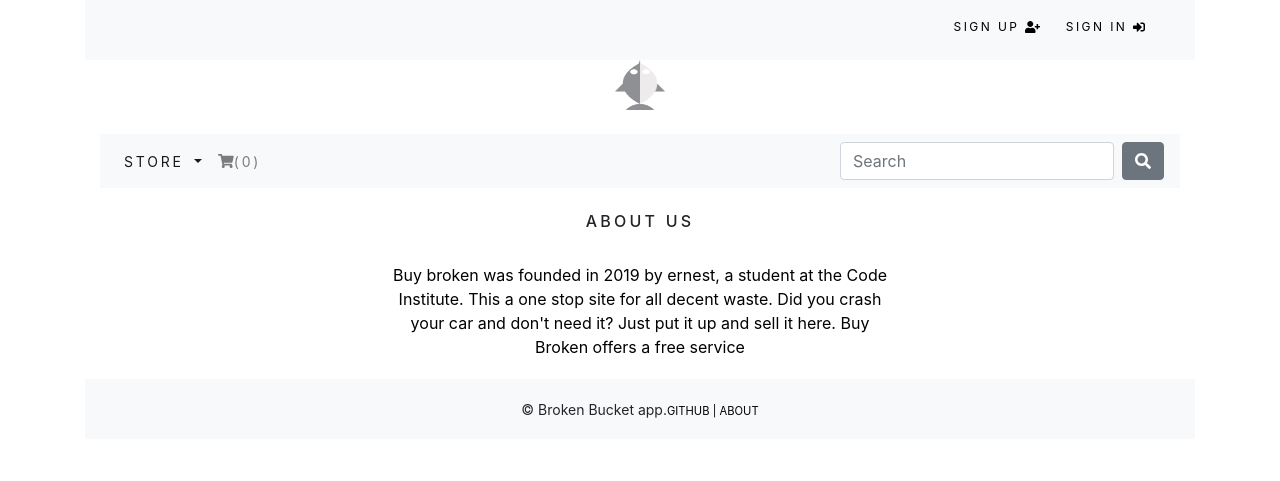
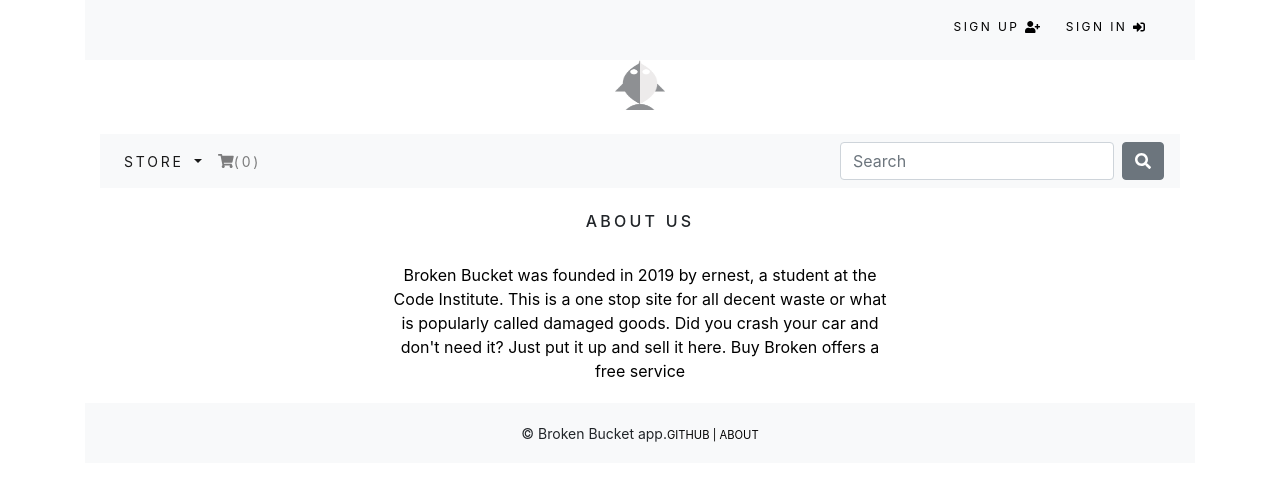
Before and after one commit to nexto123/ecommerce-assignments, a Django app: page /shop/about/ in a window 1280 px wide. Shown: the top 481 px of the page. Run offline with Django 3.2, Linux system fonts and the light colour scheme; data that the repository does not hold is empty; some libraries are stand-ins or nearby versions.

Commit message:
spell checks

```diff
--- a/shop/templates/shop/about_page.html
+++ b/shop/templates/shop/about_page.html
@@ -17,8 +17,8 @@
 	 </div>
 	 <div class="row">
 	    <div class="col"><br>
-		<p class="text-center about-text">Buy broken was founded in 2019 by ernest, a student at the
-		Code Institute. This a one stop site for all decent waste.
+		<p class="text-center about-text">Broken Bucket was founded in 2019 by ernest, a student at the
+		Code Institute. This is a one stop site for all decent waste or what is popularly called damaged goods.
 		Did you crash your car and don't need it? Just put it up and sell it here. Buy Broken offers a free service</p>
 	   </div>
 	</div>
```
